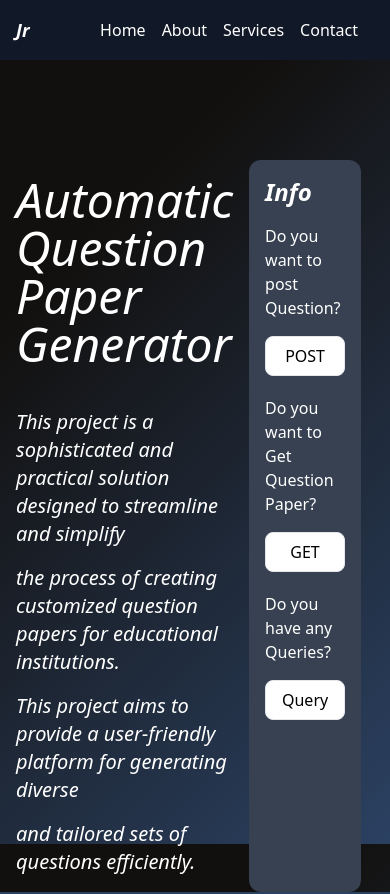
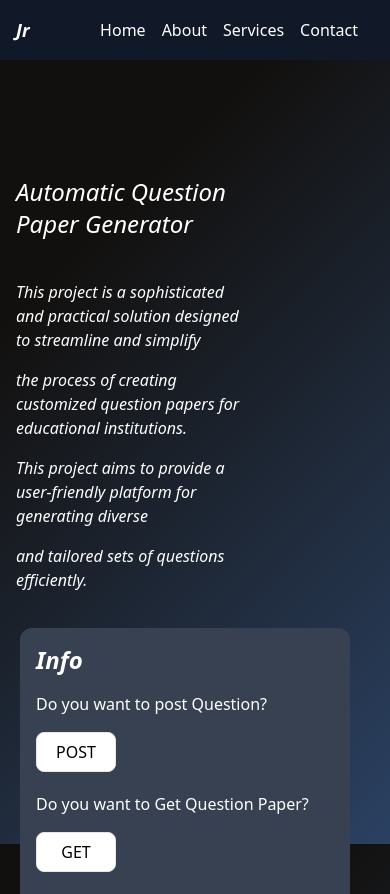
Before and after one commit to sheninthjr/Automatic-Question-Generator, a React (Vite) app in the folder apps/client/: page / in a window 390 px wide. Shown: the top 894 px of the page. Built offline with nearby package versions, Linux system fonts and the light colour scheme.

Commit message:
Responsive

```diff
--- a/apps/client/src/components/Posting.tsx
+++ b/apps/client/src/components/Posting.tsx
@@ -71,7 +71,7 @@ export default function PostingQuestion() {
             partc2bco,
           };
           console.log(allQuestion);
-          const res = await axios.post(`${BASE_URL}/post/1`, allQuestion, {
+          const res = await axios.post(`${BASE_URL}/post/2`, allQuestion, {
             headers: { "Content-Type": "application/json" },
           });
           const data = res.data;
--- a/packages/ui/src/components/LandingPage.tsx
+++ b/packages/ui/src/components/LandingPage.tsx
@@ -2,22 +2,31 @@ import { Link } from "react-router-dom";
 
 export function LandingPage() {
   return (
-    <div className="mt-40 text-white relative z-10 flex">
+    <div className="mt-40 text-white relative z-10 flex flex-col md:flex-row ">
       <div className="w-2/3 p-4">
         <div className="flex flex-col space-y-10">
-          <div className="text-5xl italic">
+          <div className="text-2xl md:text-5xl italic">
             <h1>Automatic Question Paper Generator</h1>
           </div>
-          <div className="text-xl italic space-y-4">
-            <p>This project is a sophisticated and practical solution designed to streamline and simplify</p>
-            <p>the process of creating customized question papers for educational institutions.</p>
-            <p>This project aims to provide a user-friendly platform for generating diverse</p>
+          <div className="text-md md:text-xl italic space-y-4">
+            <p>
+              This project is a sophisticated and practical solution designed to
+              streamline and simplify
+            </p>
+            <p>
+              the process of creating customized question papers for educational
+              institutions.
+            </p>
+            <p>
+              This project aims to provide a user-friendly platform for
+              generating diverse
+            </p>
             <p>and tailored sets of questions efficiently.</p>
           </div>
         </div>
       </div>
 
-      <div className="w-1/3 bg-gray-700 p-4 rounded-xl mr-10">
+      <div className="w-100 m-5 md:h-1/3 bg-gray-700 p-4 rounded-xl mr-10">
         <h2 className="text-2xl text-white font-bold mb-4 italic">Info</h2>
         <form className="flex flex-col space-y-5">
           <div className="flex flex-col space-y-4">
```
